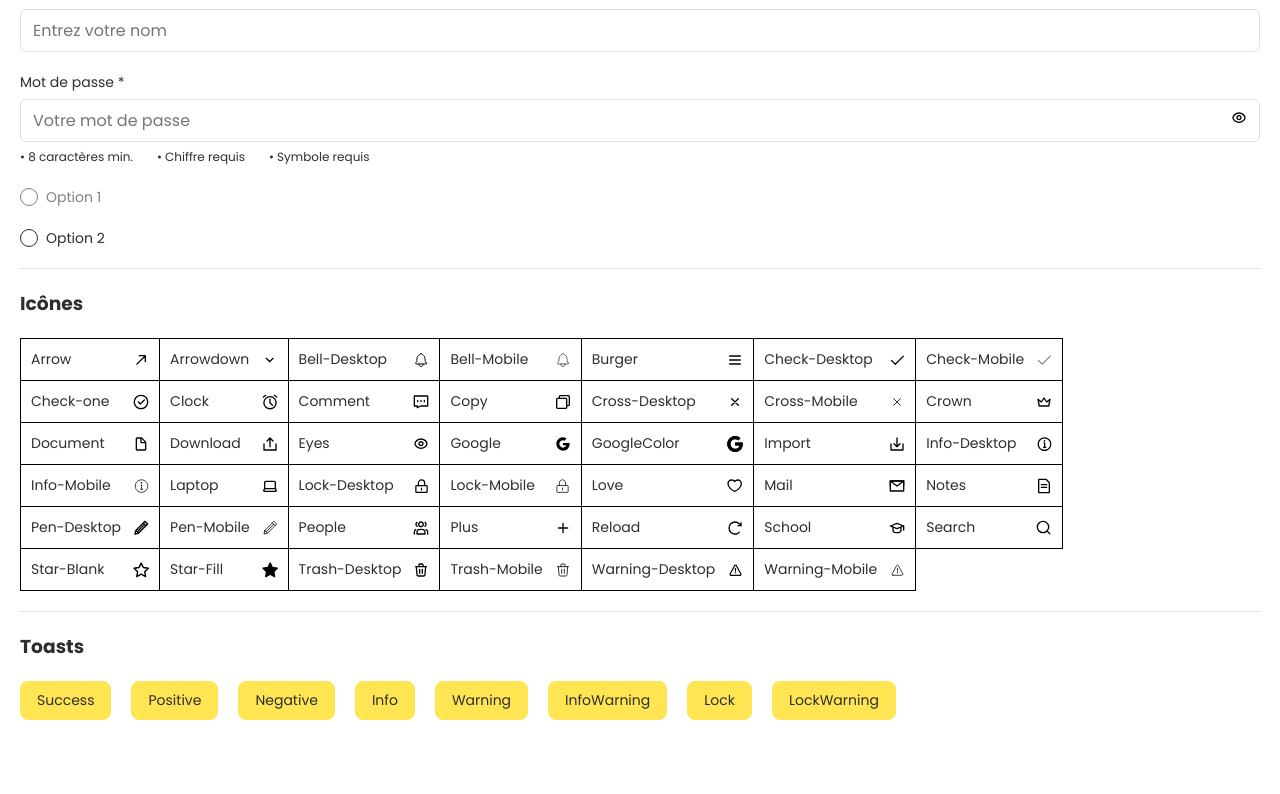
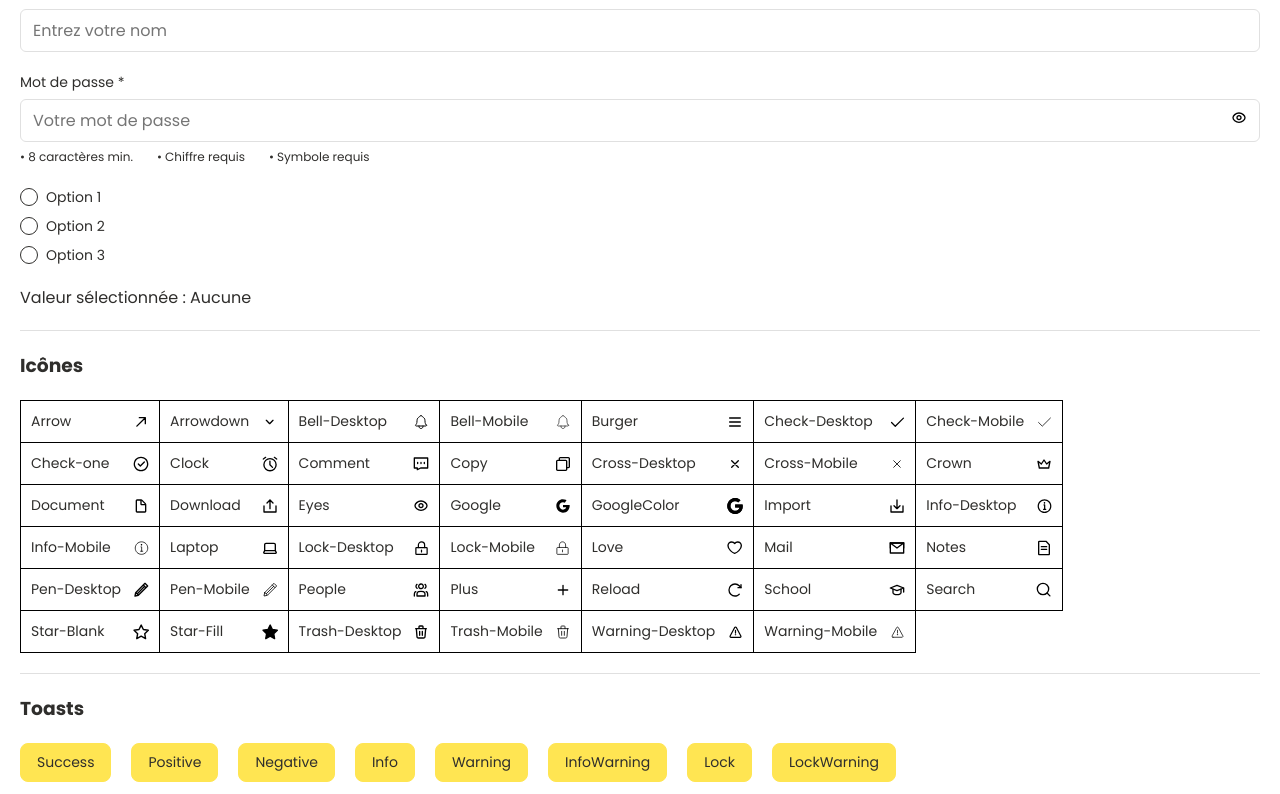
Before and after one commit to Karamelooo/ESGI-IZZZI, a Vue app in the folder front/: page /ui-kit in a window 1280 px wide. Shown: the part 731-1525 px from the top of the page. Before the commit the page ends 1463 px from the top, so only its background shows below. Built offline with nearby package versions, Linux system fonts and the light colour scheme.

Commit message:
feat: add radio group component in UI kit

```diff
--- a/front/src/components/Radio.vue
+++ b/front/src/components/Radio.vue
@@ -1,5 +1,5 @@
 <script lang="ts" setup>
-import { defineProps, defineEmits } from 'vue';
+import { computed, defineProps, defineEmits } from 'vue';
 
 const props = withDefaults(
   defineProps<{
@@ -9,6 +9,8 @@ const props = withDefaults(
     color?: string;
     label?: string;
     labelPosition?: string;
+    value?: string;
+    index?: number;
   }>(),
   {
     disabled: false,
@@ -19,11 +21,20 @@ const props = withDefaults(
 
 const emit = defineEmits<{
   (e: 'update:modelValue', value: boolean): void;
+  (e: 'select', value: string, index: number): void;
 }>();
+
+const radioValue = props.value ?? `radio-${props.index ?? 0}`;
+
+const computedColor = computed(() => {
+  const color = props.color?.trim() || 'default';
+  return color === 'default' ? 'var(--gray-100)' : color;
+});
 
 function toggle() {
   if (!props.disabled) {
     emit('update:modelValue', !props.modelValue);
+    emit('select', radioValue, props.index ?? 0);
   }
 }
 </script>
@@ -42,14 +53,17 @@ function toggle() {
   >
     <span v-if="label && labelPosition === 'left'" class="radio-label">{{ label }}</span>
 
-    <div class="radio-inner">
+    <div
+      class="radio-inner"
+      :style="{ border: modelValue && computedColor ? `1px solid ${computedColor}` : '1px solid var(--gray-100)' }"
+    >
       <template v-if="modelValue">
         <Icon v-if="icon" :name="icon" :color="color" class="radio-icon" />
         <span
           v-else
           class="radio-dot"
           :style="{
-            backgroundColor: color ?? 'var(--gray-100)',
+            backgroundColor: computedColor ?? 'var(--gray-100)',
           }"
         />
       </template>
@@ -79,9 +93,7 @@ function toggle() {
   justify-content: center;
   width: 18px;
   height: 18px;
-  border: 1px solid var(--gray-100);
   border-radius: 50%;
-  transition: border 0.2s ease-in-out;
 }
 
 .radio-dot {
--- /dev/null
+++ b/front/src/components/RadioGroup.vue
@@ -0,0 +1,65 @@
+<script lang="ts" setup>
+const props = withDefaults(
+  defineProps<{
+    modelValue?: string;
+    options: Array<{
+      value?: string;
+      label?: string;
+      icon?: string;
+      disabled?: boolean;
+      color?: string;
+      labelPosition?: string;
+    }>;
+    icon?: string;
+    color?: string;
+    labelPosition?: string;
+    disabled?: boolean;
+    name?: string;
+  }>(),
+  {
+    icon: '',
+    color: 'var(--gray-100)',
+    labelPosition: 'right',
+    disabled: false,
+    name: undefined,
+  }
+);
+
+const emit = defineEmits<{
+  (e: 'update:modelValue', value: string): void;
+  (e: 'change', value: string, index: number): void;
+}>();
+
+function handleSelect(value: string, index: number) {
+  emit('update:modelValue', value);
+  emit('change', value, index);
+}
+</script>
+
+<template>
+  <div class="radio-group-root" role="radiogroup">
+    <input v-if="name" type="hidden" :name="name" :value="modelValue" />
+
+    <Radio
+      v-for="(option, index) in options"
+      :key="option.value ?? `radio-${index}`"
+      :model-value="modelValue === (option.value ?? `radio-${index}`)"
+      :value="option.value"
+      :index="index"
+      :label="option.label"
+      :icon="option.icon ?? icon"
+      :color="option.color ?? color"
+      :label-position="option.labelPosition ?? labelPosition"
+      :disabled="option.disabled ?? disabled"
+      @select="handleSelect"
+    />
+  </div>
+</template>
+
+<style scoped>
+.radio-group-root {
+  display: flex;
+  flex-direction: column;
+  gap: 8px;
+}
+</style>
--- a/front/src/main.ts
+++ b/front/src/main.ts
@@ -9,6 +9,7 @@ import Icon from './components/Icon.vue';
 import Input from './components/Input.vue';
 import Logo from './components/Logo.vue';
 import Radio from './components/Radio.vue';
+import RadioGroup from './components/RadioGroup.vue';
 import SwitchPanels from './components/SwitchPanels.vue';
 import SwitchTabs from './components/SwitchTabs.vue';
 import ToastContainer from './components/ToastContainer.vue';
@@ -20,6 +21,7 @@ app.component('Icon', Icon);
 app.component('Input', Input);
 app.component('Logo', Logo);
 app.component('Radio', Radio);
+app.component('RadioGroup', RadioGroup);
 app.component('SwitchPanels', SwitchPanels);
 app.component('SwitchTabs', SwitchTabs);
 app.component('ToastContainer', ToastContainer);
--- a/front/src/views/UIKit.vue
+++ b/front/src/views/UIKit.vue
@@ -7,8 +7,9 @@ const toast = useToast();
 const activeTab = ref(0);
 const nameInput = ref('');
 const passwordInput = ref('');
-const radio1 = ref(false);
-const radio2 = ref(false);
+const selectedRadio = ref('');
+
+function onRadioChange(value: string, index: number) {}
 
 const filesIcons = import.meta.glob('/src/assets/svg/icons/*.svg', { eager: true, as: 'url' }) as Record<
   string,
@@ -87,8 +88,18 @@ const iconRows = computed(() => chunk(iconNames.value, 7));
         :required="true"
       />
 
-      <Radio v-model="radio1" label="Option 1" :disabled="true" />
-      <Radio v-model="radio2" icon="Check-Desktop" label="Option 2" />
+      <RadioGroup
+        v-model="selectedRadio"
+        :options="[
+          { label: 'Option 1' },
+          { label: 'Option 2', color: 'default' },
+          { label: 'Option 3', color: '#ff0000', icon: 'Check-Desktop', value: 'custom-value' },
+        ]"
+        color="#4CAF50"
+        label-position="right"
+        @change="onRadioChange"
+      />
+      <div>Valeur sélectionnée : {{ selectedRadio || 'Aucune' }}</div>
     </div>
 
     <div class="component">
```
